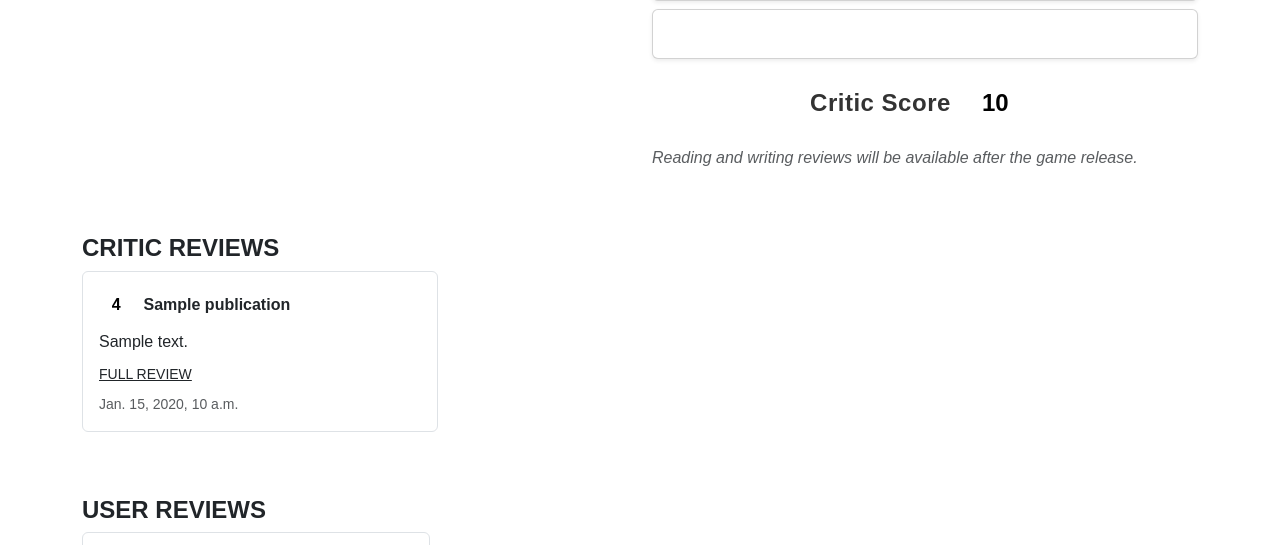
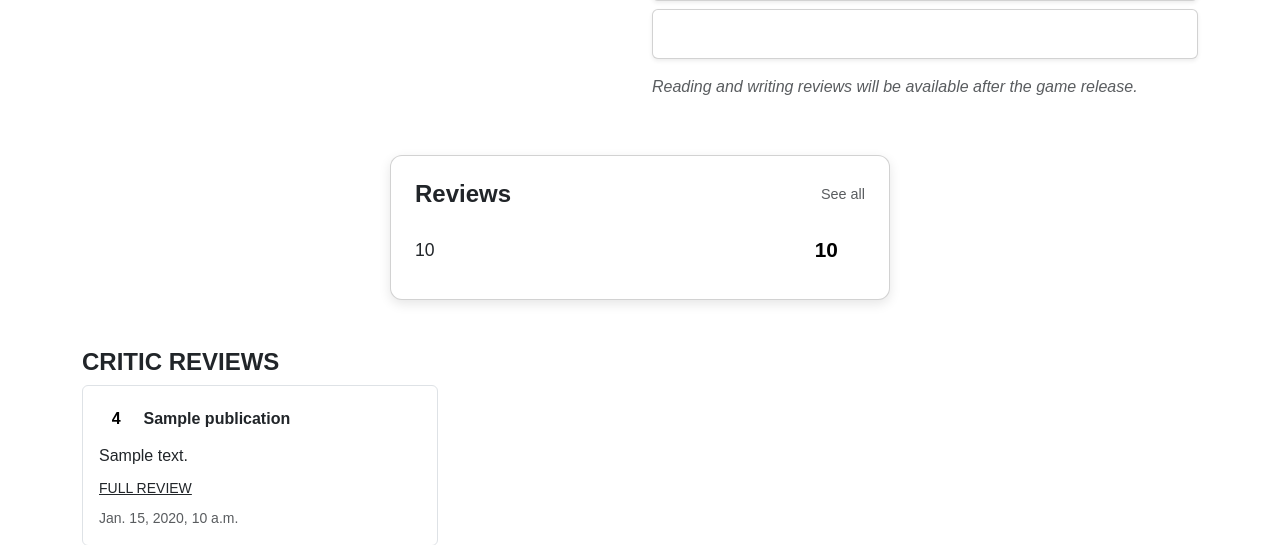
Before and after one commit to moevm/nosql1h25-review, a Django app: template src/backend/rotten_scores/templates/games/game_detail.html in a window 1280 px wide. Shown: the part 433-978 px from the top of the page. Run offline with Django 3.2, Linux system fonts and the light colour scheme; tables that the repository leaves empty hold one stand-in row (values such as "Sample post"); the template is opened without the code that fills it: values that come from a table or form of the project are taken from there, most other values are stand-ins (such as "Sample title", 1, 10 or a date in 2020); some libraries are stand-ins or nearby versions.

Commit message:
fix template

```diff
--- a/src/backend/rotten_scores/games/views.py
+++ b/src/backend/rotten_scores/games/views.py
@@ -74,9 +74,11 @@ def game_detail(request, pk):
 
     average_score = 0
     average_score_color = None
+    average_score_message = None
     if 'stats' in game and 'criticReviews' in game['stats']:
         average_score = game['stats']['criticReviews']['avgRating']
         average_score_color = get_color_by_score(int(average_score)).color
+        average_score_message = get_color_by_score(int(average_score)).message
 
     context = {
         'game': game,
@@ -86,7 +88,8 @@ def game_detail(request, pk):
         'is_released': is_released,
         'available_platforms': available_platforms,
         'average_score': average_score,
-        'average_score_color': average_score_color
+        'average_score_color': average_score_color,
+        'average_score_message': average_score_message
     }
 
     return render(request, 'games/game_detail.html', context)
--- a/src/backend/rotten_scores/templates/games/game_detail.html
+++ b/src/backend/rotten_scores/templates/games/game_detail.html
@@ -29,37 +29,6 @@
                 <div class="card mb-3 p-3 shadow-sm">
                     <p>{{ game.description }}</p>
                 </div>
-                {% if average_score > 0 %}
-                    <div class="d-flex justify-content-center align-items-center mb-3">
-                        <span style="
-                            font-family: 'Arial', sans-serif;
-                            font-weight: bold;
-                            font-size: 1.5rem;
-                            margin-right: 12px;
-                            color: #333;
-                            letter-spacing: 0.5px;
-                        ">
-                            Critic Score
-                        </span>
-
-                        <span style="
-                            background-color: {{ average_score_color }};
-                            color: black;
-                            font-weight: bold;
-                            padding: 0.6rem 1.2rem;
-                            border-radius: 8px;
-                            font-size: 1.5rem;
-                            margin-right: 12px;
-                        ">
-                            {{ average_score }}
-                        </span>
-
-                        <i class="bi bi-star-fill text-warning" style="font-size: 1.6rem;"></i>
-                    </div>
-                {% elif is_released %}
-                    <i>There are no average critic score yet :(</i>
-                {% endif %}
-
                 {% if user.role != 'admin' and is_released %}
                     <div class="card p-3 shadow-sm mb-3">
                         {% if user.is_authenticated %}
@@ -83,6 +52,39 @@
                 {% endif %}
             </div>
         </div>
+
+        {% if average_score > 0 %}
+            <div class="card p-4 mb-4" style="border-radius: 12px; box-shadow: 0 4px 12px rgba(0,0,0,0.1); max-width: 500px; margin: 40px auto 0;">
+                <div class="d-flex justify-content-between align-items-center mb-3">
+                    <h4 class="mb-0" style="font-weight: bold;">Reviews</h4>
+                    <a class="text-decoration-none text-muted" style="font-size: 0.9rem;">See all</a>
+                </div>
+
+                <div class="d-flex justify-content-between align-items-center">
+                    <div style="font-size: 1.1rem; font-weight: 500;">
+                        {{ average_score_message }}
+                    </div>
+
+                    <div class="d-flex align-items-center">
+                        <span style="
+                            background-color: {{ average_score_color }};
+                            color: black;
+                            font-weight: bold;
+                            padding: 0.6rem 1.2rem;
+                            border-radius: 8px;
+                            font-size: 1.3rem;
+                            margin-right: 8px;
+                        ">
+                            {{ average_score }}
+                        </span>
+                        <i class="bi bi-star-fill text-warning" style="font-size: 1.5rem;"></i>
+                    </div>
+                </div>
+            </div>
+        {% elif is_released %}
+            <i>There are no average critic score yet :(</i>
+        {% endif %}
+
 
         {% if critic_reviews.0 %}
           <div class="row mt-5">
```
